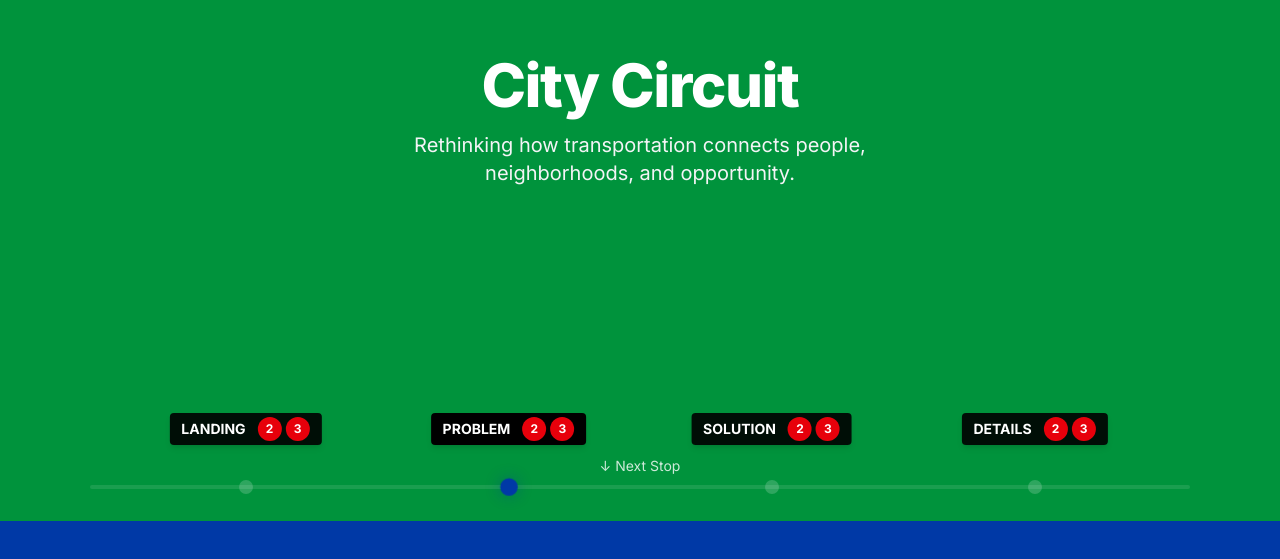
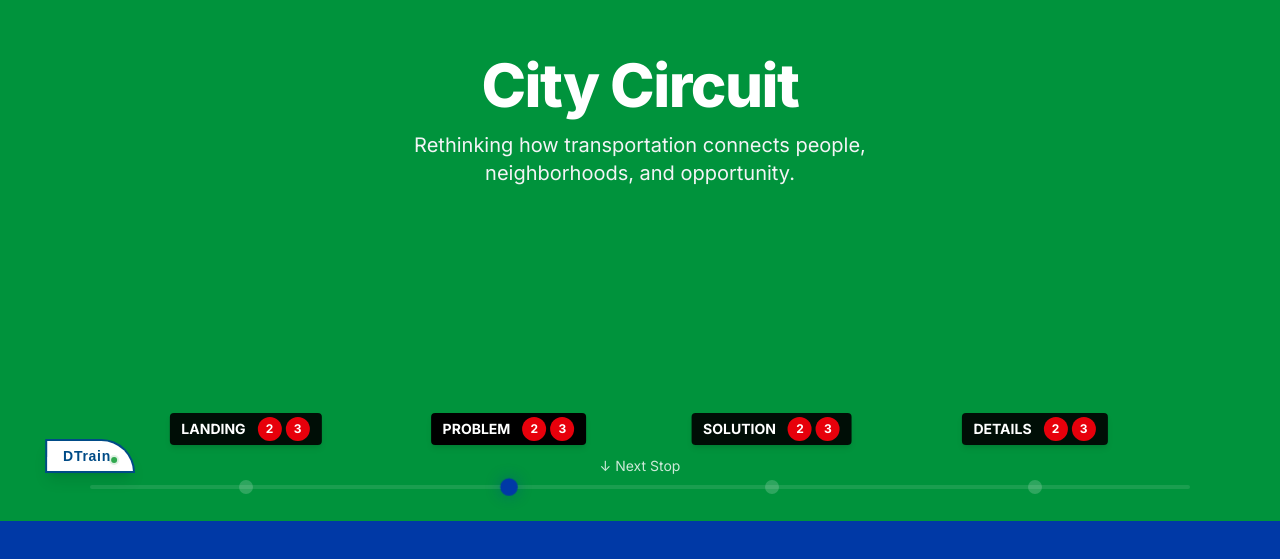
Before and after one commit to carolineeausema/city_circuit, a Next.js app: page / in a window 1280 px wide. Shown: the part 279-838 px from the top of the page. Built offline with nearby package versions, Linux system fonts and the light colour scheme.

Commit message:
subway car is so cute

```diff
--- a/src/components/BottomLine.tsx
+++ b/src/components/BottomLine.tsx
@@ -1,6 +1,7 @@
 "use client";
 import React, { useEffect, useRef, useState } from "react";
-import Label from "./Label"; // import your new Label component
+import Label from "./Label";
+import SubwayCar from "./SubwayCar";
 
 type Station = {
   label: string;
@@ -28,6 +29,8 @@ export default function BottomLine({ stations }: { stations: Station[] }) {
 
   // Determine active station based on viewport center
   const [activeIndex, setActiveIndex] = useState(0);
+  const [scrollProgress, setScrollProgress] = useState(0);
+
   useEffect(() => {
     const handler = () => {
       const index = stations.findIndex((s) => {
@@ -37,6 +40,13 @@ export default function BottomLine({ stations }: { stations: Station[] }) {
         return rect.top <= window.innerHeight * 0.5 && rect.bottom >= window.innerHeight * 0.5;
       });
       if (index >= 0) setActiveIndex(index);
+
+      // Calculate scroll progress for train
+      const scrollY = window.scrollY;
+      const viewportHeight = window.innerHeight;
+      const pageHeight = document.body.scrollHeight - viewportHeight;
+      const progress = pageHeight > 0 ? scrollY / pageHeight : 0;
+      setScrollProgress(Math.min(Math.max(progress, 0), 1));
     };
     window.addEventListener("scroll", handler);
     return () => window.removeEventListener("scroll", handler);
@@ -50,6 +60,9 @@ export default function BottomLine({ stations }: { stations: Station[] }) {
       <div className="relative w-full max-w-[1100px] mx-auto px-6">
         {/* Track */}
         <div className="absolute top-1/2 left-0 w-full h-1 bg-white/10 rounded-full transform -translate-y-1/2" />
+
+        {/* SubwayCar train */}
+        <SubwayCar progress={scrollProgress} />
 
         {/* Station dots */}
         <div className="relative flex justify-between items-center w-full">
--- /dev/null
+++ b/src/components/SubwayCar.tsx
@@ -0,0 +1,44 @@
+// components/SubwayCar.tsx
+"use client";
+
+import React from "react";
+
+interface SubwayCarProps {
+  progress: number; // 0 = start, 1 = end
+}
+
+const SubwayCar: React.FC<SubwayCarProps> = ({ progress }) => {
+  return (
+    <div
+      className="absolute bottom-6 flex items-center transform transition-transform duration-100"
+      style={{
+        left: `${progress * 100}%`,
+        transform: `translateX(-50%)`,
+      }}
+    >
+      {/* D-Train Text in Deloitte Style with quad shape and pointed bottom right */}
+      <div className="relative px-4 py-2 bg-white shadow-lg border-2 border-[#004B87]" style={{ borderRadius: "0 50px 0 0" }}>
+        <div className="flex items-center gap-0 whitespace-nowrap relative z-10">
+          <span
+            className="font-bold text-sm tracking-wider text-[#004B87]"
+            style={{
+              fontFamily: "'Arial', 'Helvetica', sans-serif",
+              letterSpacing: "0.05em",
+              lineHeight: "1",
+            }}
+          >
+            DTrain
+          </span>
+
+          {/* Deloitte Green Dot - positioned like a period with no gap */}
+          <div className="relative flex items-center justify-center ml-0" style={{ transform: "translateY(4px)" }}>
+            <div className="w-1.5 h-1.5 bg-[#31A84F] rounded-full shadow-md" />
+            <div className="absolute w-2.5 h-2.5 bg-[#31A84F] rounded-full opacity-15 animate-pulse" />
+          </div>
+        </div>
+      </div>
+    </div>
+  );
+};
+
+export default SubwayCar;
```
